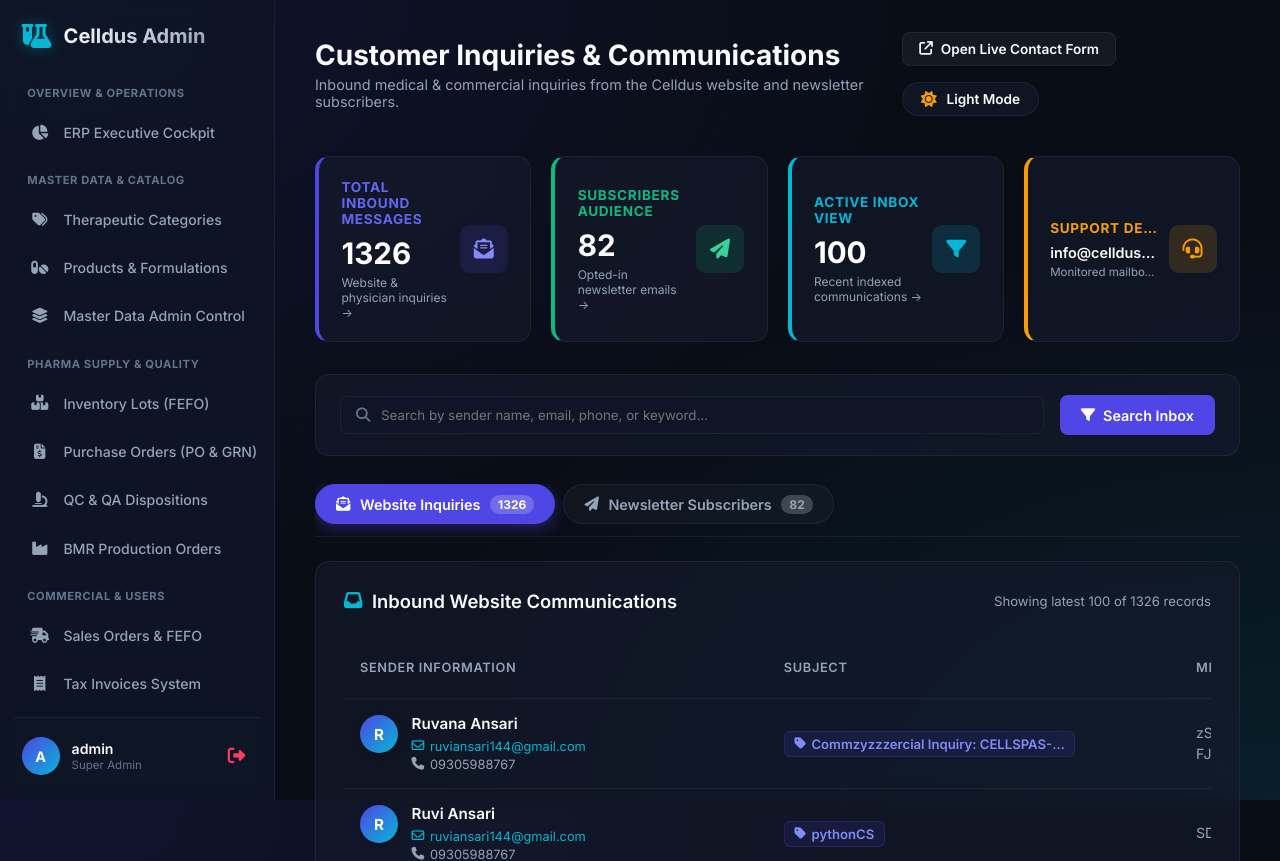
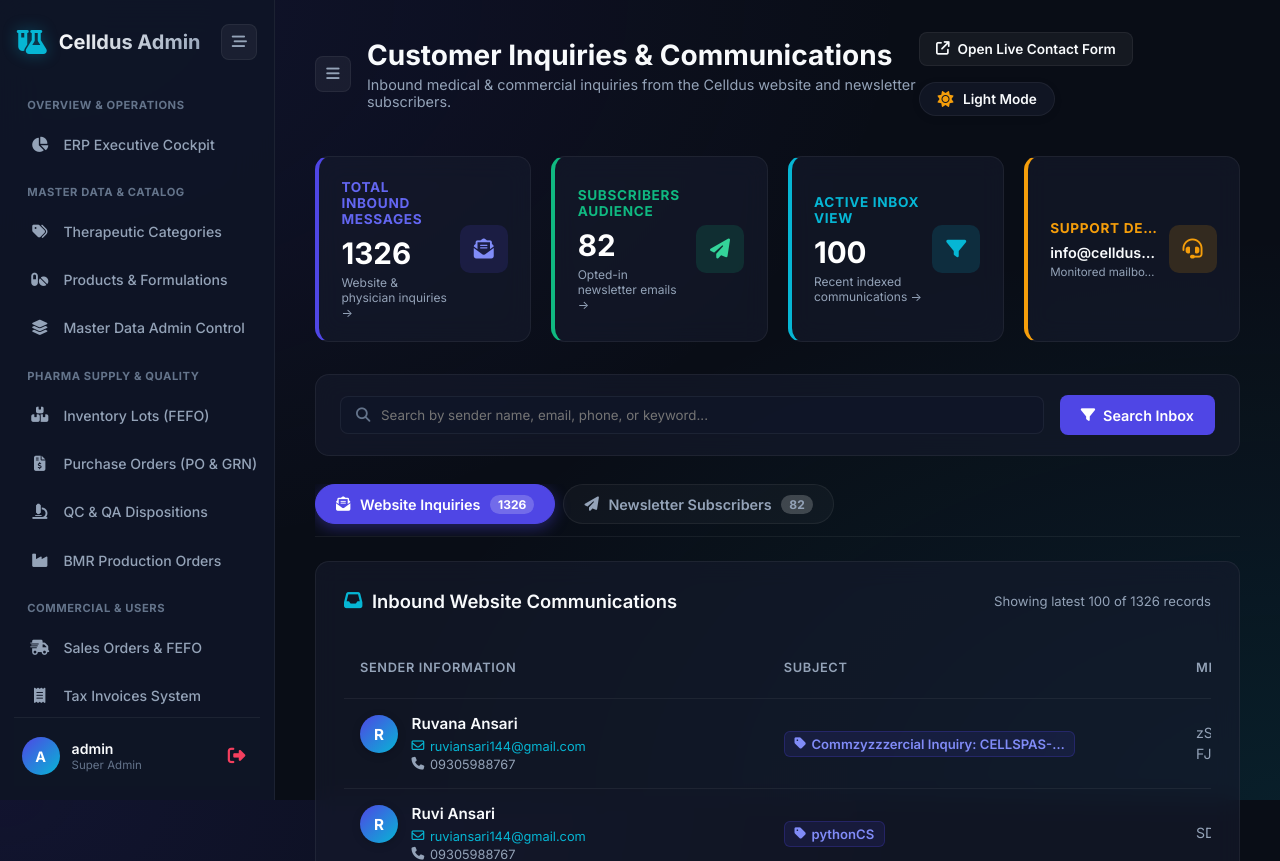
Before and after one commit to ruviansari/Celldus_Pharma, a Django app: page /dashboard/customers/ in a window 1280 px wide. Shown: the top 861 px of the page. Run offline with Django 5.2, Linux system fonts and the light colour scheme; a user stored in the database is signed in; data comes from the database, SQL or seed files in the repository; parts of the project's set-up code (start-up, migrations or seed data) failed here and were passed over.

Commit message:
Add sidebar open/close toggle icon buttons on sidebar and topbar

```diff
--- a/templates/dashboard/base.html
+++ b/templates/dashboard/base.html
@@ -58,17 +58,67 @@
             box-sizing: border-box !important;
         }
 
-        /* Sidebar Logo Clickable */
+        /* Sidebar Header and Toggle Buttons */
+        .sidebar-header-box {
+            display: flex;
+            align-items: center;
+            justify-content: space-between;
+            margin-bottom: 1.25rem;
+            padding: 0.25rem 0.2rem;
+            flex-shrink: 0;
+            width: 100%;
+            box-sizing: border-box;
+        }
         .sidebar-logo {
             cursor: pointer;
             user-select: none;
+            display: flex;
+            align-items: center;
+            gap: 0.75rem;
             transition: opacity 0.2s ease, transform 0.15s ease;
+            margin-bottom: 0 !important;
+            padding: 0 !important;
         }
         .sidebar-logo:hover {
             opacity: 0.88;
         }
         .sidebar-logo:active {
             transform: scale(0.96);
+        }
+        .sidebar-toggle-btn {
+            display: inline-flex;
+            align-items: center;
+            justify-content: center;
+            width: 36px;
+            height: 36px;
+            border-radius: 8px;
+            border: 1px solid var(--border-color, rgba(255, 255, 255, 0.08));
+            background: rgba(255, 255, 255, 0.05);
+            color: var(--text-secondary, #94a3b8);
+            cursor: pointer;
+            font-size: 0.95rem;
+            transition: all 0.2s ease;
+            outline: none;
+            flex-shrink: 0;
+        }
+        .sidebar-toggle-btn:hover {
+            background: rgba(79, 70, 229, 0.15);
+            border-color: rgba(79, 70, 229, 0.35);
+            color: var(--color-accent, #06b6d4);
+            transform: scale(1.05);
+        }
+        .sidebar-toggle-btn:active {
+            transform: scale(0.95);
+        }
+        [data-theme="light"] .sidebar-toggle-btn {
+            background: #f1f5f9;
+            border-color: #cbd5e1;
+            color: #475569;
+        }
+        [data-theme="light"] .sidebar-toggle-btn:hover {
+            background: #e2e8f0;
+            color: #0f172a;
+            border-color: #94a3b8;
         }
 
         /* Collapsed Sidebar Styles */
@@ -82,10 +132,20 @@
         body.sidebar-collapsed .main-content {
             margin-left: 78px !important;
         }
+        html.sidebar-collapsed .sidebar-header-box,
+        body.sidebar-collapsed .sidebar-header-box {
+            justify-content: center !important;
+            padding: 0.25rem 0 !important;
+        }
+        html.sidebar-collapsed #sidebarToggleBtn,
+        body.sidebar-collapsed #sidebarToggleBtn {
+            display: none !important;
+        }
         html.sidebar-collapsed .sidebar-logo,
         body.sidebar-collapsed .sidebar-logo {
             justify-content: center !important;
             padding: 0.25rem 0 !important;
+            margin: 0 !important;
         }
         html.sidebar-collapsed .sidebar-logo h2,
         body.sidebar-collapsed .sidebar-logo h2 {
@@ -143,9 +203,14 @@
     <div class="dashboard-wrapper">
         <!-- Sidebar -->
         <aside class="sidebar">
+            <div class="sidebar-header-box">
                 <div class="sidebar-logo" id="sidebarLogoToggle" title="Click to collapse / expand sidebar">
                     <i class="fa-solid fa-flask-vial"></i>
                     <h2>Celldus Admin</h2>
+                </div>
+                <button type="button" id="sidebarToggleBtn" class="sidebar-toggle-btn" title="Toggle Sidebar" aria-label="Toggle Sidebar">
+                    <i class="fa-solid fa-bars-staggered"></i>
+                </button>
             </div>
 
             <ul class="sidebar-menu">
@@ -285,9 +350,14 @@
         <main class="main-content">
             <!-- Top Bar -->
             <header class="top-bar">
+                <div style="display: flex; align-items: center; gap: 1rem;">
+                    <button type="button" id="topbarSidebarToggle" class="sidebar-toggle-btn" title="Toggle Sidebar" aria-label="Toggle Sidebar">
+                        <i class="fa-solid fa-bars"></i>
+                    </button>
                     <div class="top-bar-title">
                         <h1>{% block page_title %}Overview{% endblock %}</h1>
                         <p>{% block page_subtitle %}Welcome back, {{ user.username }}{% endblock %}</p>
+                    </div>
                 </div>
                 <div class="top-bar-actions" style="display: flex; align-items: center; gap: 1rem; flex-wrap: wrap;">
                     {% block top_actions %}{% endblock %}
@@ -369,18 +439,45 @@
             }
         }
 
-        // Sidebar Collapse/Expand Toggle on Logo Click
+        // Sidebar Collapse/Expand Toggle on Icon Click
         (function () {
-            const logoToggle = document.getElementById('sidebarLogoToggle');
-            if (logoToggle) {
-                logoToggle.addEventListener('click', function () {
+            function updateToggleTitles(isCollapsed) {
+                const sidebarBtn = document.getElementById('sidebarToggleBtn');
+                const topbarBtn = document.getElementById('topbarSidebarToggle');
+                const logo = document.getElementById('sidebarLogoToggle');
+                const titleText = isCollapsed ? 'Expand Sidebar' : 'Collapse Sidebar';
+                if (sidebarBtn) sidebarBtn.setAttribute('title', titleText);
+                if (topbarBtn) topbarBtn.setAttribute('title', titleText);
+                if (logo) logo.setAttribute('title', titleText);
+            }
+
+            function toggleSidebar() {
                 const isCollapsed = document.documentElement.classList.toggle('sidebar-collapsed');
                 document.body.classList.toggle('sidebar-collapsed', isCollapsed);
+                updateToggleTitles(isCollapsed);
                 try {
                     localStorage.setItem('celldus_sidebar_collapsed', isCollapsed ? 'true' : 'false');
                 } catch (e) {}
+            }
+
+            const toggleElements = [
+                document.getElementById('sidebarLogoToggle'),
+                document.getElementById('sidebarToggleBtn'),
+                document.getElementById('topbarSidebarToggle')
+            ];
+
+            toggleElements.forEach(function (el) {
+                if (el) {
+                    el.addEventListener('click', function (e) {
+                        e.preventDefault();
+                        e.stopPropagation();
+                        toggleSidebar();
                     });
                 }
+            });
+
+            const currentCollapsed = document.documentElement.classList.contains('sidebar-collapsed');
+            updateToggleTitles(currentCollapsed);
         })();
     </script>
     {% block extra_js %}{% endblock %}
```
Lines whose indentation alone changed are shown as unchanged.
